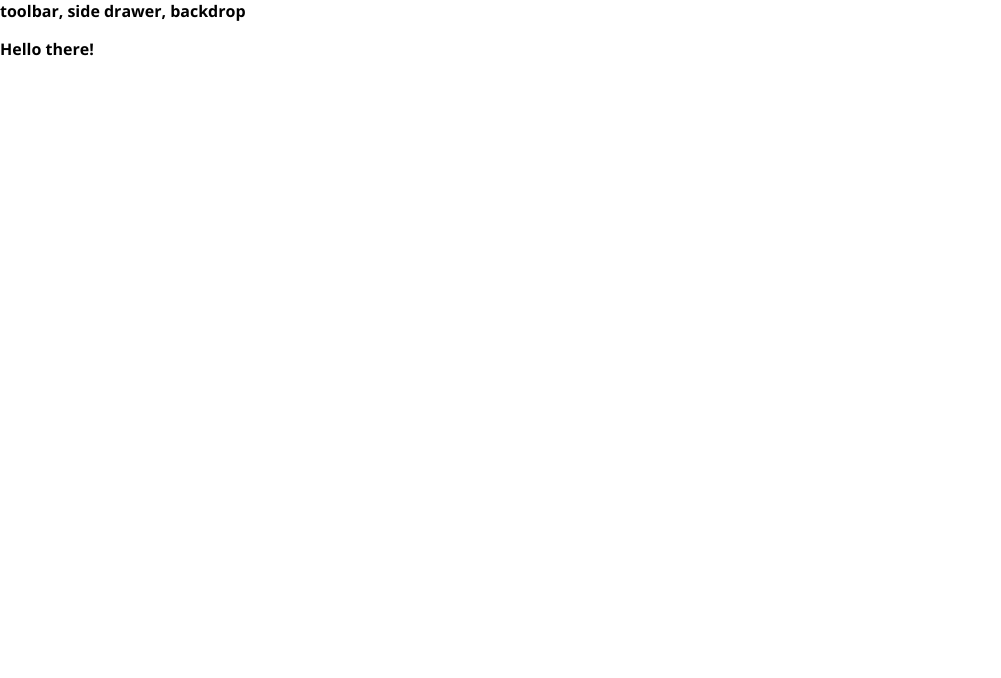
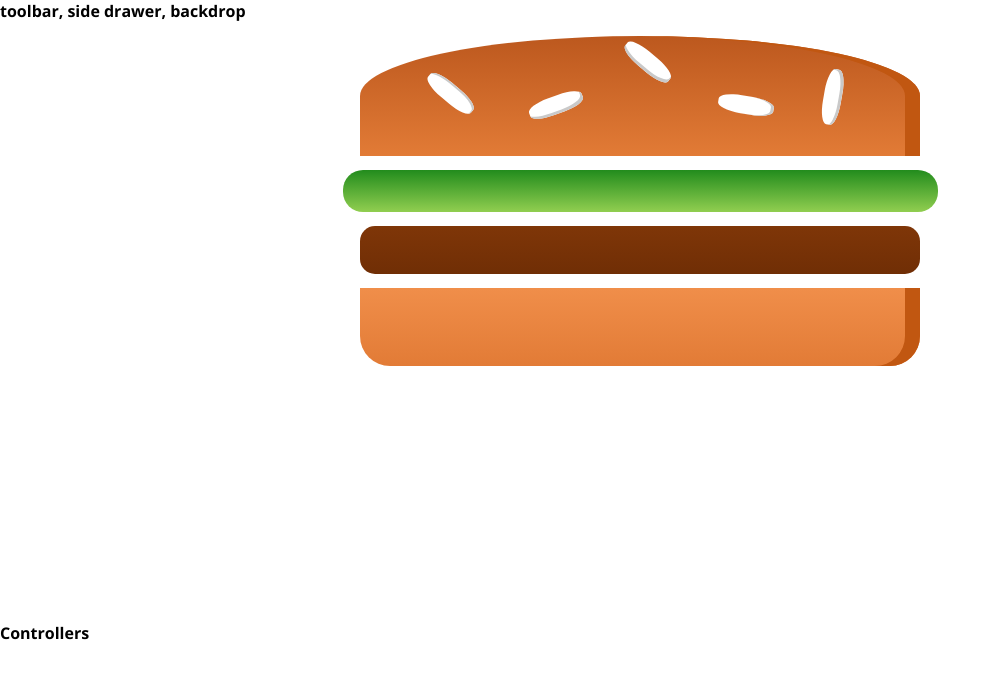
Before and after one commit to KarolBo/burger, a React (Create React App) app: page / in a window 1280 px wide. Shown: the top 678 px of the page, without its empty margins (0-1001 px from the left). Built offline with nearby package versions, Linux system fonts and the light colour scheme.

Commit message:
ingredients

```diff
--- a/package.json
+++ b/package.json
@@ -6,6 +6,7 @@
     "@testing-library/jest-dom": "^5.11.6",
     "@testing-library/react": "^11.2.2",
     "@testing-library/user-event": "^12.6.0",
+    "prop-types": "^15.7.2",
     "react": "^17.0.1",
     "react-dom": "^17.0.1",
     "react-scripts": "4.0.1",
--- a/src/App.js
+++ b/src/App.js
@@ -1,11 +1,13 @@
-import React, { Component } from 'react';
-import Layout from './components/Layout/Layout'
+import React from 'react';
+
+import Layout from './components/Layout/Layout';
+import BurgerBuilder from './containers/BurgerBuilder/BurgerBuilder';
 
 function App() {
   return (
     <div>
       <Layout>
-        <p>Hello there!</p>
+        <BurgerBuilder />
       </Layout>
     </div>
   );
--- /dev/null
+++ b/src/components/Burger/Burger.js
@@ -0,0 +1,18 @@
+import React from 'react';
+
+import classes from './Burger.module.css';
+import BurgerIngredient from './BurgerIngredient/BurgerIngredient';
+
+const burger = (props) => {
+
+    return (
+        <div className={classes.Burger} >
+            <BurgerIngredient type="bread-top" />
+            <BurgerIngredient type="salad" />
+            <BurgerIngredient type="meat" />
+            <BurgerIngredient type="bread-bottom" />
+        </div>
+    )
+};
+
+export default burger;
--- /dev/null
+++ b/src/components/Burger/Burger.module.css
@@ -0,0 +1,31 @@
+.Burger {
+    margin: auto;
+    height: 450 px;
+    overflow: auto;
+    margin: auto;
+    width: 100%;
+    text-align: center;
+    font-weight: bold;
+    font-size: 1.2rem;
+}
+
+@media (min-width: 300px) and (min-height: 401px) {
+    .Burger {
+        width: 250px;
+        height: 400px;
+    }
+}
+
+@media (min-width: 700px) and (min-height: 401px) {
+    .Burger {
+        width: 500px;
+        height: 400px;
+    }
+}
+
+@media (min-width: 1000px) and (min-height: 700px) {
+    .Burger {
+        width: 700px;
+        height: 600px;
+    }
+}
--- /dev/null
+++ b/src/components/Burger/BurgerIngredient/BurgerIngredient.js
@@ -0,0 +1,42 @@
+import React from 'react';
+import propTypes from 'prop-types';
+
+import classes from './BurgerIngredient.module.css';
+
+const burgerIngredient = (props) => {
+    let ingredient;
+
+    switch (props.type) {
+        case ('bread-top'):
+            ingredient = <div className={classes.BreadTop}>
+                <div className={classes.Seeds1}></div>
+                <div className={classes.Seeds2}></div>
+            </div>;
+            break;
+        case ('bread-bottom'):
+            ingredient = <div className={classes.BreadBottom}></div>;
+            break;
+        case ('meat'):
+            ingredient = <div className={classes.Meat}></div>;
+            break;
+        case ('cheese'):
+            ingredient = <div className={classes.Cheese}></div>;
+            break;
+        case ('salad'):
+            ingredient = <div className={classes.Salad}></div>;
+            break;
+        case ('bacon'):
+            ingredient = <div className={classes.Bacon}></div>;
+            break;
+        default:
+            ingredient = null;
+    }
+
+    return ingredient;
+};
+
+burgerIngredient.propTypes = {
+    type: propTypes.string.isRequired
+}
+
+export default burgerIngredient;
--- /dev/null
+++ b/src/components/Burger/BurgerIngredient/BurgerIngredient.module.css
@@ -0,0 +1,113 @@
+.BreadBottom {
+    height: 13%;
+    width: 80%;
+    background: linear-gradient(#F08E4A, #e27b36);
+    border-radius: 0 0 30px 30px;
+    box-shadow: inset -15px 0 #c15711;
+    margin: 2% auto;
+}
+
+.BreadTop {
+    height: 20%;
+    width: 80%;
+    background: linear-gradient(#bc581e, #e27b36);
+    border-radius: 50% 50% 0 0;
+    box-shadow: inset -15px 0 #c15711;
+    margin: 2% auto;
+    position: relative;
+}
+
+.Seeds1 {
+    width: 10%;
+    height: 15%;
+    position: absolute;
+    background-color: white;
+    left: 30%;
+    top: 50%;
+    border-radius: 40%;
+    transform: rotate(-20deg);
+    box-shadow: inset -2px -3px #c9c9c9;
+}
+
+.Seeds1:after {
+    content: "";
+    width: 100%;
+    height: 100%;
+    position: absolute;
+    background-color: white;
+    left: -170%;
+    top: -260%;
+    border-radius: 40%;
+    transform: rotate(60deg);
+    box-shadow: inset -1px 2px #c9c9c9;
+  }
+
+.Seeds1:before {
+    content: "";
+    width: 100%;
+    height: 100%;
+    position: absolute;
+    background-color: white;
+    left: 180%;
+    top: -50%;
+    border-radius: 40%;
+    transform: rotate(60deg);
+    box-shadow: inset -1px -3px #c9c9c9;
+  }
+
+  .Seeds2 {
+    width: 10%;
+    height: 15%;
+    position: absolute;
+    background-color: white;
+    left: 64%;
+    top: 50%;
+    border-radius: 40%;
+    transform: rotate(10deg);
+    box-shadow: inset -3px 0 #c9c9c9;
+  }
+
+  .Seeds2:before {
+    content: "";
+    width: 100%;
+    height: 100%;
+    position: absolute;
+    background-color: white;
+    left: 150%;
+    top: -130%;
+    border-radius: 40%;
+    transform: rotate(90deg);
+    box-shadow: inset 1px 3px #c9c9c9;
+  }
+
+
+.Meat {
+    width: 80%;
+    height: 8%;
+    background: linear-gradient(#7f3608, #702e05);
+    margin: 2% auto;
+    border-radius: 15px;
+}
+
+.Cheese {
+    width: 90%;
+    height: 4.5%;
+    margin: 2% auto;
+    background: linear-gradient(#f4d004, #d6bb22);
+    border-radius: 20px;
+}
+
+.Salad {
+    width: 85%;
+    height: 7%;
+    margin: 2% auto;
+    background: linear-gradient(#228c1d, #91ce50);
+    border-radius: 20px;
+}
+
+.Bacon {
+    width: 80%;
+    height: 3%;
+    background: linear-gradient(#bf3813, #c45e38);
+    margin: 2% auto;
+}
--- /dev/null
+++ b/src/containers/BurgerBuilder/BurgerBuilder.js
@@ -0,0 +1,19 @@
+import React, { Component } from 'react';
+
+import MyAux from '../../hoc/MyAux';
+import Burger from '../../components/Burger/Burger';
+
+class BurgerBuilder extends Component {
+
+    render() {
+        return (
+            <MyAux>
+                <Burger />
+                <div>
+                    Controllers
+                </div>
+            </MyAux> )
+    }
+}
+
+export default BurgerBuilder;
--- a/src/hoc/MyAux.js
+++ b/src/hoc/MyAux.js
@@ -1 +1,3 @@
-export default props => props.children;
+const myAux = props => props.children;
+
+export default myAux;
```
Also changed, not shown: 1 other file (tests, documents, lock files or other folders).
